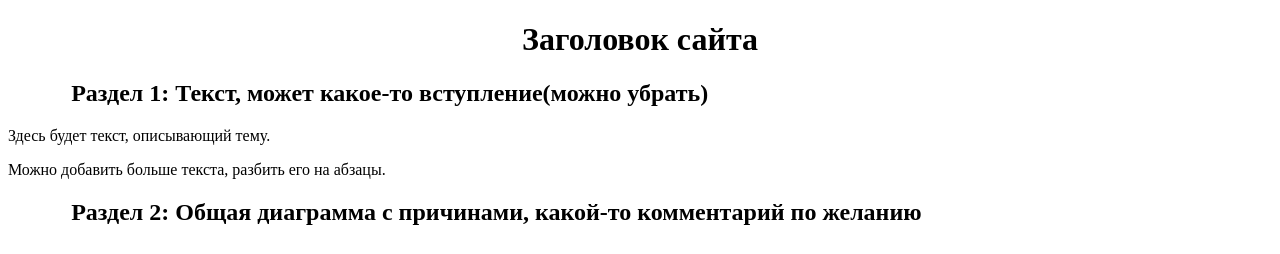
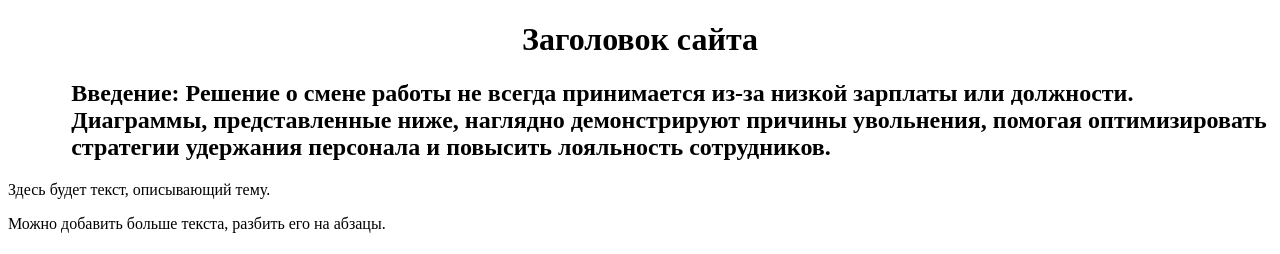
Before and after one commit to LeyaKs/IOM2, a Python web app: template templates/report_sample.html in a window 1280 px wide. Shown: the top 254 px of the page. Run offline with Jinja, Linux system fonts and the light colour scheme; the template is opened without the code that fills it, so the values that code supplies are empty.

Commit message:
Add text

```diff
--- a/templates/report_sample.html
+++ b/templates/report_sample.html
@@ -15,7 +15,9 @@
 
     <main>
         <section>
-            <h2 style="margin-left: 5%">Раздел 1: Текст, может какое-то вступление(можно убрать)</h2>
+            <h2 style="margin-left: 5%">Введение: Решение о смене работы не всегда принимается из-за низкой зарплаты или должности.
+                 Диаграммы, представленные ниже, наглядно демонстрируют причины увольнения, помогая оптимизировать
+                 стратегии удержания персонала и повысить лояльность сотрудников.</h2>
             <p>Здесь будет текст, описывающий тему.</p>
             <p>Можно добавить больше текста, разбить его на абзацы.</p>
         </section>
```
Also changed, not shown: 1 other file.
